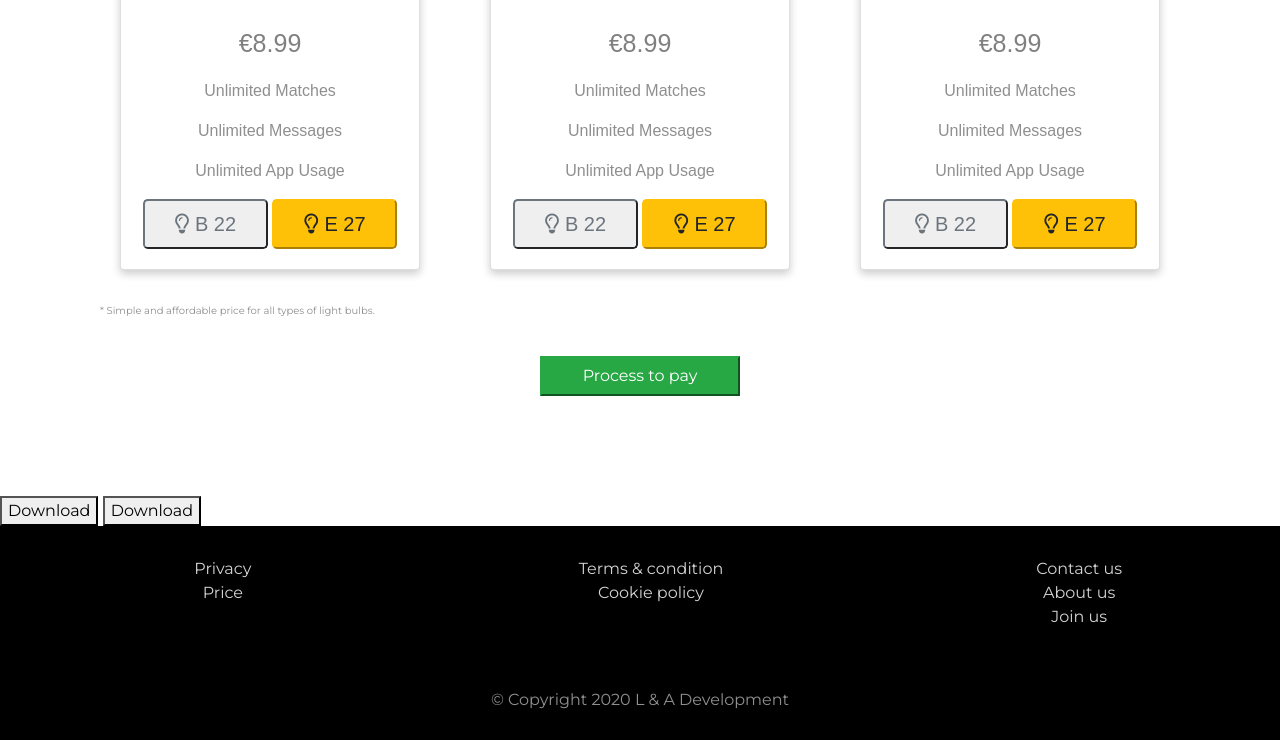
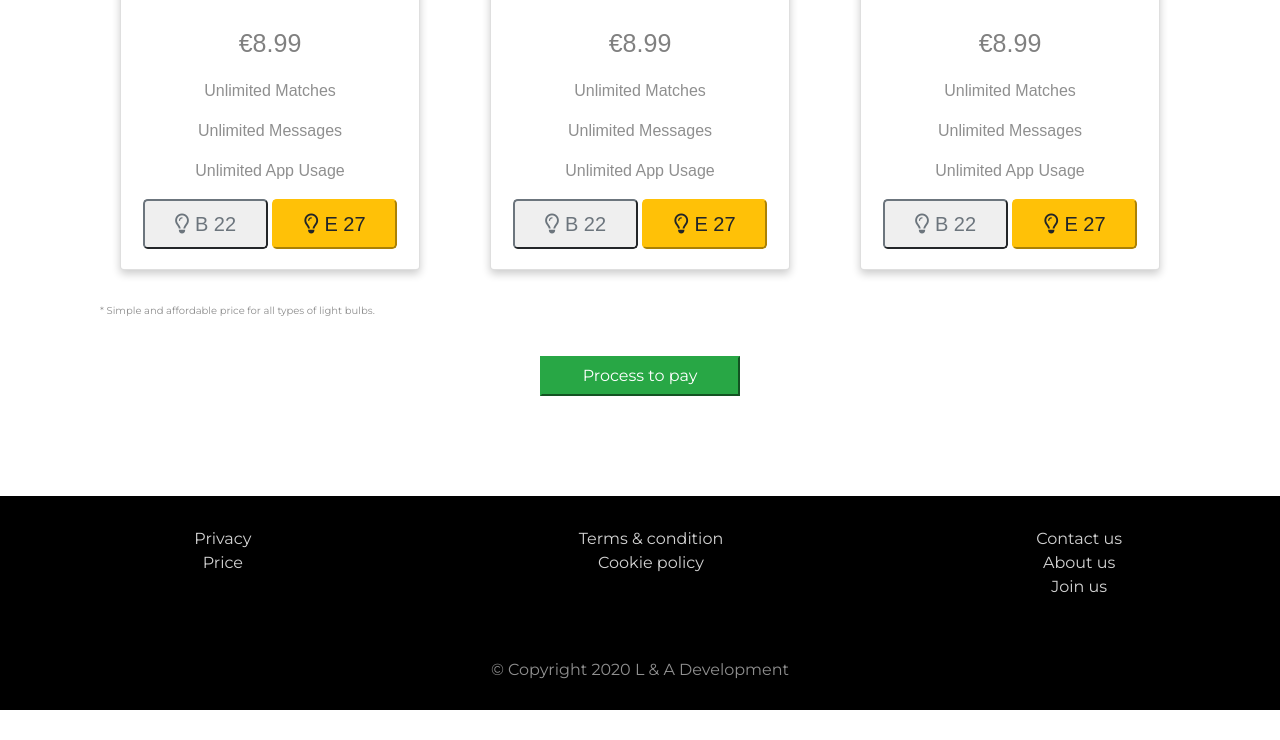
Before and after one commit to LukasSimko/RazoR, a plain HTML site: page index.html in a window 1280 px wide. Shown: the part 3262-4002 px from the top of the page. After the commit the page ends 3972 px from the top, so only its background shows below. Drawn offline with nearby package versions, Linux system fonts and the light colour scheme.

Commit message:
Add files via upload

```diff
--- a/index.html
+++ b/index.html
@@ -150,7 +150,7 @@
   </section>
 
 
-  <!-- Pricing -->
+  <!-- Pricing of the product -->
 
   <section id="pricing">
 
@@ -257,16 +257,6 @@
   </section>
 
 
-  <!-- Call to Action -->
-
-  <section id="cta">
-
-    <!-- <h3>Find the True Love of Your Dog's Life Today.</h3> -->
-    <button type="button">Download</button>
-    <button type="button">Download</button>
-
-  </section>
-
 
   <!-- Footer -->
 
```
